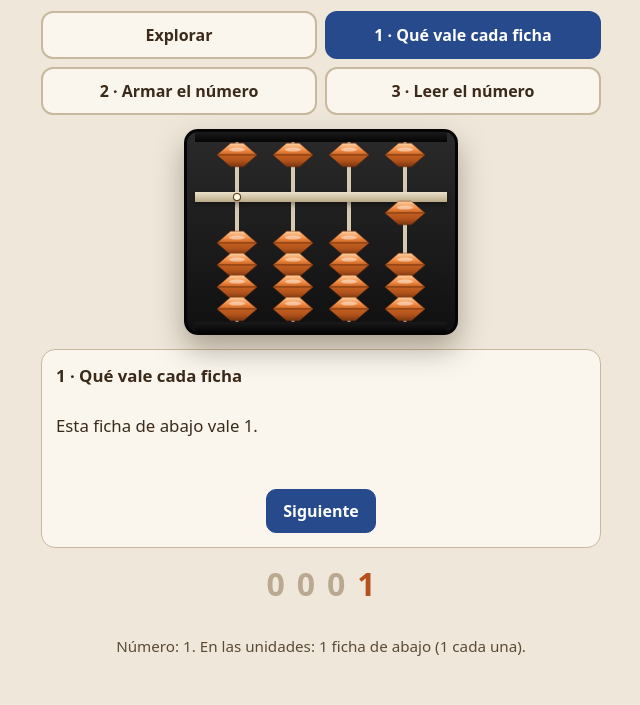
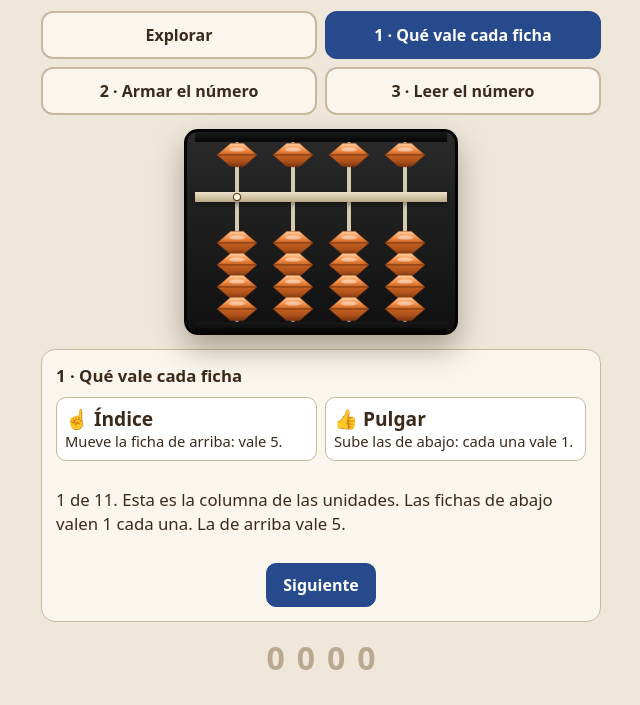
Before and after one commit to hisanautoelevadores/lectura-veloz, a plain HTML site: page soroban.html in a window 1280 px wide. Both pictures are taken after a click on the button "1 · Qué vale cada ficha". Shown: the part 77-782 px from the top of the page, without its empty margins (319-959 px from the left). Drawn offline with Linux system fonts and the light colour scheme.

Commit message:
Soroban exercise 1: eleven steps, index and thumb legend, pink value on each active bead
Claude-Session: https://claude.ai/code/session_018kfqAvtn28erRvc2Bc7fjv

```diff
--- a/soroban.html
+++ b/soroban.html
@@ -43,6 +43,11 @@ h1{font-size:1.2rem;margin:0}
 .opc-num button.ok{background:#2E8B57;border-color:#2E8B57;color:#fff}
 .opc-num button.bad{background:#B03A28;border-color:#B03A28;color:#fff}
 .ej-fila{display:flex;gap:8px;justify-content:center;flex-wrap:wrap}
+.leyenda{display:grid;grid-template-columns:1fr 1fr;gap:8px;font-size:.92rem;line-height:1.35}
+.leyenda div{background:#fff;border:1px solid #C8B99E;border-radius:10px;padding:8px}
+.leyenda b{font-size:1.2rem}
+.etq{display:none;position:absolute;left:50%;top:50%;transform:translate(-50%,-50%);color:#FF1E8C;font:800 14px system-ui,sans-serif;text-shadow:0 0 2px #fff,0 0 3px #fff,0 0 4px #fff;pointer-events:none}
+.tab-etq .cu.activo .etq{display:block}
 </style>
 </head>
 <body>
@@ -125,7 +130,7 @@ h1{font-size:1.2rem;margin:0}
     el.style.left = left + '%';
     el.tabIndex = 0;
     el.setAttribute('role', 'button');
-    el.innerHTML = svgCuenta();
+    el.innerHTML = svgCuenta() + '<span class="etq">' + (tipo === 'cielo' ? '5' : '1') + '</span>';
     // arrastre táctil y con mouse: subir o bajar la ficha; un toque sin arrastre la mueve igual
     let inicioY = null, arrastrado = false;
     el.addEventListener('pointerdown', (e) => { inicioY = e.clientY; arrastrado = false; el.setPointerCapture(e.pointerId); el.style.transition = 'none'; });
@@ -166,11 +171,11 @@ h1{font-size:1.2rem;margin:0}
   function posiciones() {
     for (const c of cuentas) {
       const e = est[c.col];
-      let top;
-      if (c.tipo === 'cielo') top = e.cielo ? BARRA_TOP - ALTO : TOP_MARCO;
-      else if (c.idx < e.tierra) top = BARRA_BOTTOM + c.idx * PASO - 2;
-      else top = MARCO_INF - ALTO - (3 - c.idx) * PASO;
+      let top, activo;
+      if (c.tipo === 'cielo') { activo = !!e.cielo; top = e.cielo ? BARRA_TOP - ALTO : TOP_MARCO; }
+      else { activo = c.idx < e.tierra; top = activo ? BARRA_BOTTOM + c.idx * PASO - 2 : MARCO_INF - ALTO - (3 - c.idx) * PASO; }
       c.el.style.top = top + 'px';
+      c.el.classList.toggle('activo', activo);
     }
   }
 
@@ -224,24 +229,33 @@ h1{font-size:1.2rem;margin:0}
   // ----- Ejercicios -----
   const caja = document.getElementById('ejCaja');
   const PASOS_FICHA = [
-    { t: 'Esta ficha de abajo vale 1.', f: () => soloUnidades(1) },
-    { t: 'Dos fichas de abajo valen 2.', f: () => soloUnidades(2) },
-    { t: 'La ficha de arriba vale 5. Bajala hasta la barra: 5 más 2 es 7.', f: () => soloUnidades(7) },
-    { t: 'Tres fichas de abajo y la de arriba: 5 más 3 es 8.', f: () => soloUnidades(8) },
-    { t: 'Las cuatro de abajo y la de arriba: 5 más 4 es 9, el número más grande de una columna.', f: () => soloUnidades(9) }
+    { t: 'Esta es la columna de las unidades. Las fichas de abajo valen 1 cada una. La de arriba vale 5.', f: () => soloUnidades(0) },
+    { t: 'Con el pulgar subí una ficha de abajo, hasta la barra. Vale 1.', f: () => soloUnidades(1) },
+    { t: 'Subí otra con el pulgar. Ahora son 2.', f: () => soloUnidades(2) },
+    { t: 'Una más: 3.', f: () => soloUnidades(3) },
+    { t: 'Y la cuarta: 4. Las cuatro de abajo están pegadas a la barra.', f: () => soloUnidades(4) },
+    { t: 'Para volver a cero, el pulgar empuja las de abajo hacia abajo.', f: () => soloUnidades(0) },
+    { t: 'Ahora el índice baja la ficha de arriba hasta la barra. Vale 5, y aparece el 5 en la ficha.', f: () => soloUnidades(5) },
+    { t: 'Con el 5 bajado, sumamos 3 más subiendo tres de abajo con el pulgar: 5 más 3 es 8.', f: () => soloUnidades(8) },
+    { t: 'Con las cuatro de abajo: 5 más 4 es 9. Es el número más grande de una columna.', f: () => soloUnidades(9) },
+    { t: 'Para mostrar 2, el índice sube la ficha de arriba (ya no vale nada) y el pulgar deja dos de abajo: 2.', f: () => soloUnidades(2) },
+    { t: 'Ahora practicá: volvé a cero con el índice y el pulgar, y después probá el ejercicio 2.', f: () => soloUnidades(0) }
   ];
   let paso = 0;
   function ejFicha() {
     caja.hidden = false;
     caja.innerHTML = '';
     const h2 = document.createElement('h2'); h2.textContent = '1 · Qué vale cada ficha';
-    const t = document.createElement('p'); t.className = 'txt'; t.textContent = PASOS_FICHA[paso].t;
+    const leyenda = document.createElement('div'); leyenda.className = 'leyenda';
+    leyenda.innerHTML = '<div><b>☝️ Índice</b><br>Mueve la ficha de arriba: vale 5.</div><div><b>👍 Pulgar</b><br>Sube las de abajo: cada una vale 1.</div>';
+    const t = document.createElement('p'); t.className = 'txt'; t.textContent = (paso + 1) + ' de ' + PASOS_FICHA.length + '. ' + PASOS_FICHA[paso].t;
     const fila = document.createElement('div'); fila.className = 'ej-fila';
     const b = document.createElement('button'); b.type = 'button'; b.className = 'btn primary';
     b.textContent = paso + 1 < PASOS_FICHA.length ? 'Siguiente' : 'Empezar de nuevo';
     b.onclick = () => { paso = (paso + 1) % PASOS_FICHA.length; PASOS_FICHA[paso].f(); render(); ejFicha(); };
     fila.append(b);
-    caja.append(h2, t, fila);
+    caja.append(h2, leyenda, t, fila);
+    document.getElementById('tab').classList.add('tab-etq');
     PASOS_FICHA[paso].f(); render();
   }
   function ejArmar() {
@@ -286,6 +300,7 @@ h1{font-size:1.2rem;margin:0}
   function setModo(m) {
     MODO = m;
     document.querySelectorAll('.menu-ej button').forEach(b => b.setAttribute('aria-pressed', String(b.dataset.ej === m)));
+    document.getElementById('tab').classList.toggle('tab-etq', m === 'ficha');
     if (m === 'libre') { caja.hidden = true; render(); return; }
     if (m === 'ficha') { paso = 0; ejFicha(); }
     if (m === 'armar') { ejArmar(); }
```
